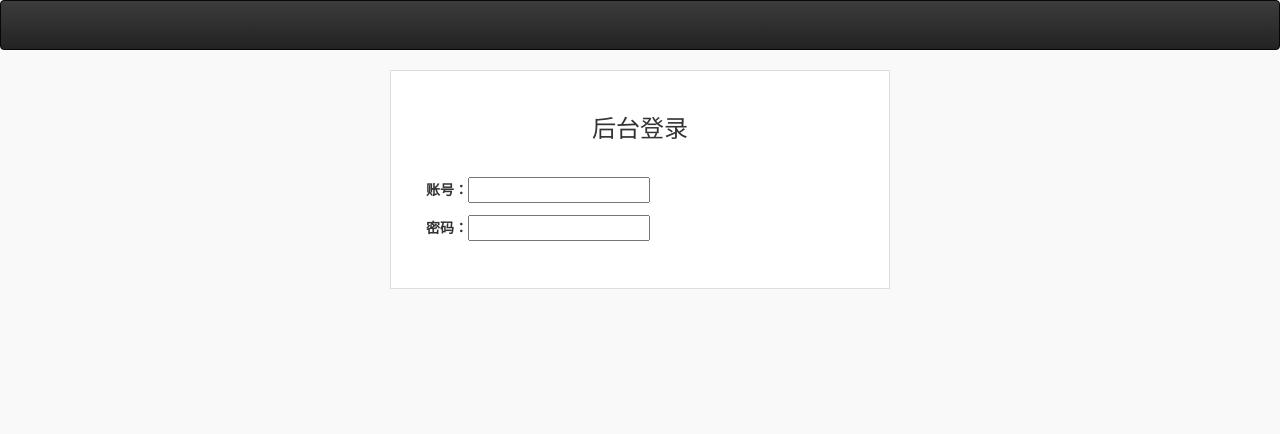
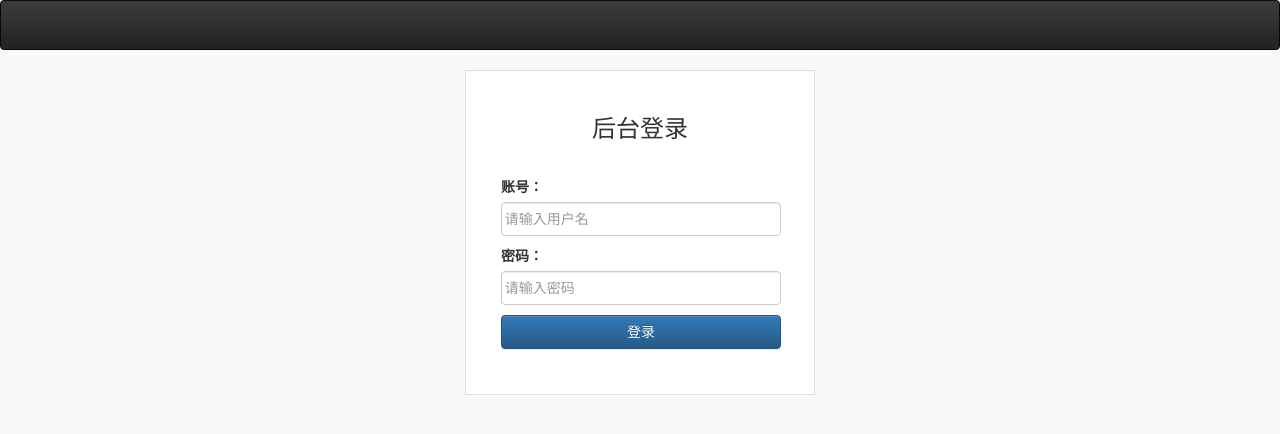
Before and after one commit to cocowool/RoseSystem, a CodeIgniter app: page /index.php/manage/auth in a window 1280 px wide. Shown: the top 434 px of the page. Run offline with CodeIgniter, Linux system fonts and the light colour scheme.

Commit message:
使用BOOTSTRAP样式格式化登录界面

```diff
--- a/application/views/manage/login.php
+++ b/application/views/manage/login.php
@@ -16,10 +16,12 @@
 	<div class="row">
 		<div class="col-md-12">
 			<div class="rs_container_login">
+
 				<p><h3>后台登录</h3></p>
-				<p><label>账号：</label><input type="text" name="username" id="username" /></p>
-				<p><label>密码：</label><input type="text" name="username" id="username" /></p>
-				<p></p>
+				<p><label>账号：</label><input type="text" class="form-control" placeholder='请输入用户名' name="username" id="username" /></p>
+				<p><label>密码：</label><input type="text" class="form-control" placeholder='请输入密码' name="username" id="username" /></p>
+				<p><input type='submit' id='submit' name='submit' value='登录' class="form-control btn btn-primary" /></p>
+
 			</div>
 		</div>
 	</div>
--- a/templates/manage/css/main.css
+++ b/templates/manage/css/main.css
@@ -6,7 +6,7 @@ html, body {
 }
 
 .rs_container_login {
-	width: 500px;
+	width: 350px;
 	height:auto;
 	margin:0 auto;
 	border:1px solid #ddd;
@@ -18,3 +18,8 @@ html, body {
 	text-align: center;
 	margin:0 0 35px 0; padding:0;
 }
+
+.rs_container_login input {
+	width:20em;
+	padding:0.2em;
+}
```
